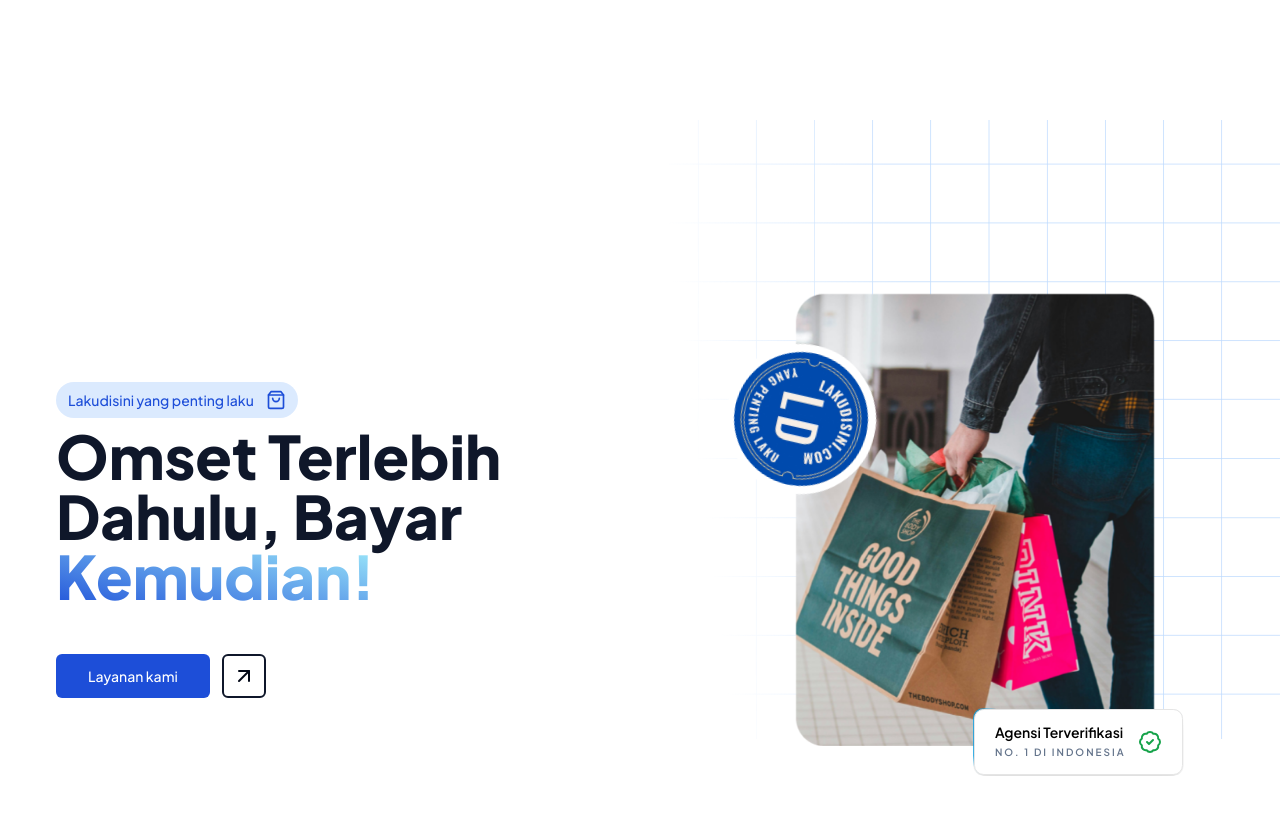
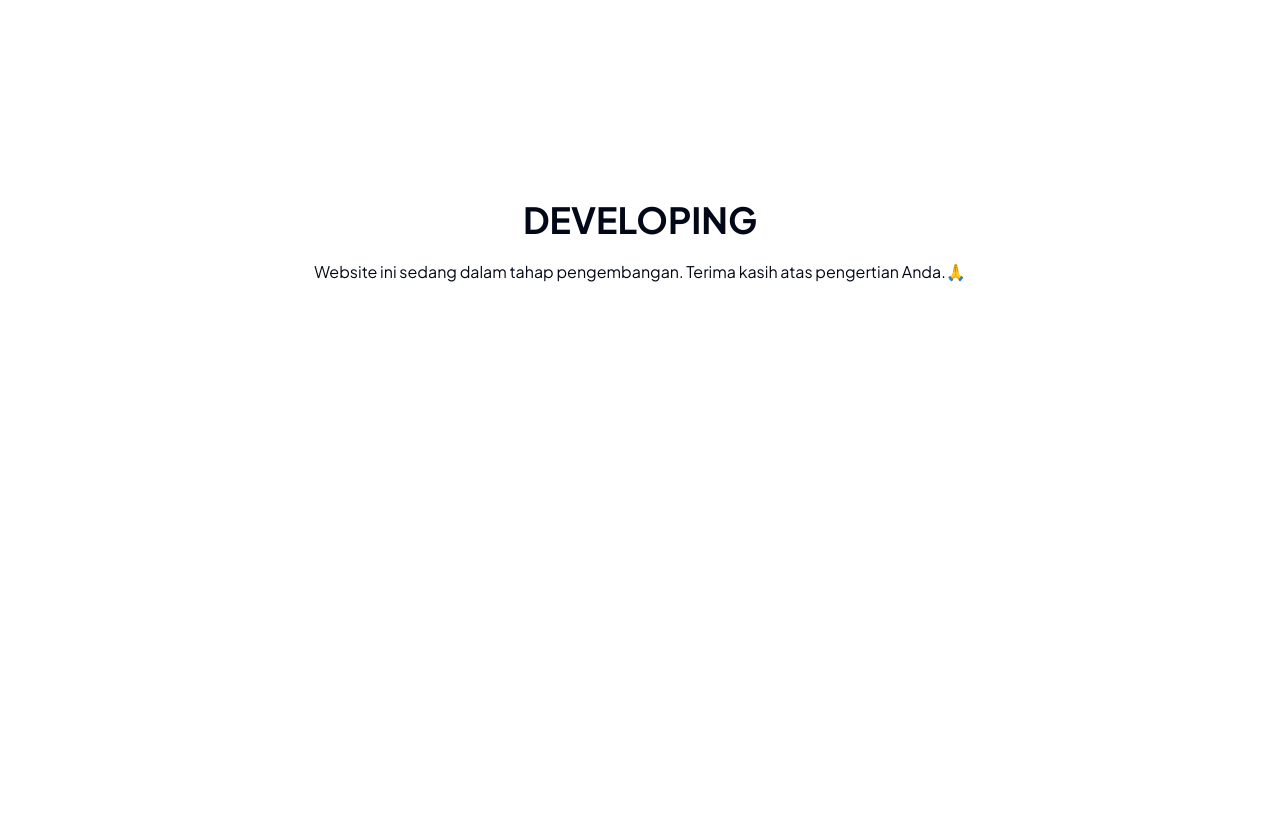
Before and after one commit to Taufik-H/lakudisini, a Next.js app: page / in a window 1280 px wide. Shown: the part 680-1494 px from the top of the page. After the commit the page ends 1044 px from the top, so only its background shows below. Built offline with nearby package versions, Linux system fonts and the light colour scheme.

Commit message:
sticky nav blur

```diff
--- a/app/page.tsx
+++ b/app/page.tsx
@@ -4,7 +4,13 @@ export default function Home() {
   return (
     <>
       <Hero />
-      <Hero />
+      <div className="mx-auto my-20">
+        <h1 className="text-center text-4xl font-bold">DEVELOPING</h1>
+        <p className="mt-5 text-center">
+          Website ini sedang dalam tahap pengembangan. Terima kasih atas
+          pengertian Anda.🙏
+        </p>
+      </div>
     </>
   );
 }
```
